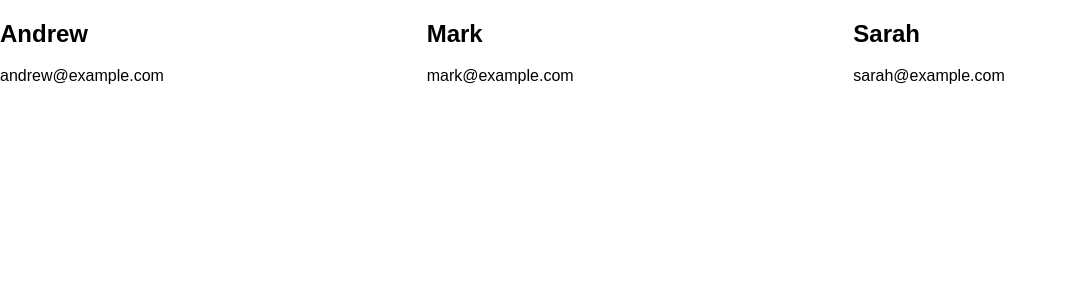
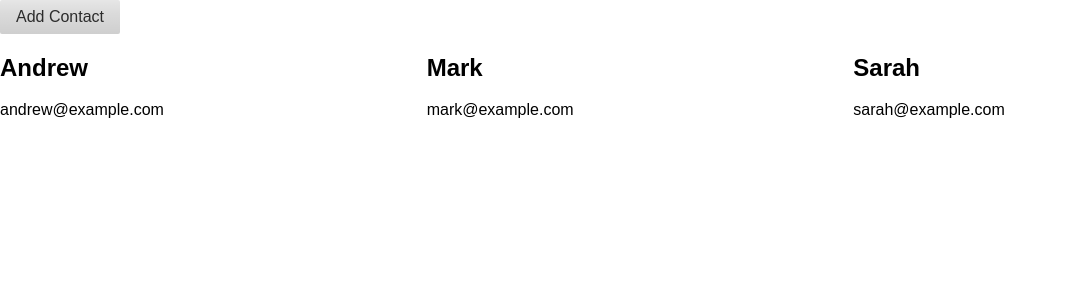
Before and after one commit to mbraga24/invoiced-crm-frontend, a React (Create React App) app: page / in a window 1280 px wide. Shown: the top 300 px of the page, without its empty margins (0-1067 px from the left). Built offline with nearby package versions, Linux system fonts and the light colour scheme.

Commit message:
Add contacts on click

```diff
--- a/src/components/App.js
+++ b/src/components/App.js
@@ -2,17 +2,34 @@ import React, { Component } from 'react';
 import Contact from './Contact';
 import data from './data';
 
-const renderContacts = () => {
-  return data.map(info => (
-    <Contact key={info.id} { ...info } />
-  ))
-}
 
 class App extends Component {
+  state = {
+    contacts: data
+  }
+
+  renderContacts = () => {
+    return this.state.contacts.map(info => (
+      <Contact key={info.id} { ...info } />
+    ))
+  }
+
+  handleClick = e => {
+    e.preventDefault()
+    const contacts = this.state.contacts
+    const newId = contacts[contacts.length - 1].id + 1
+    this.setState({
+      contacts: [...this.state.contacts, { id: newId, name: `Name-${newId}`, email: `name-${newId}@example.com` } ]
+    })
+  }
+
   render() {
     return (
-      <div className="pure-g">
-        {renderContacts()}
+      <div id="App">
+        <a href="#" className="pure-button" onClick={this.handleClick}>Add Contact</a>
+        <div className="pure-g">
+          {this.renderContacts()}
+        </div>
       </div>
     );
   }
```
